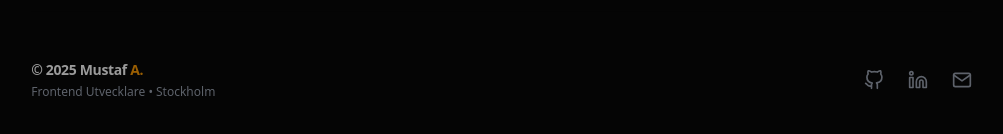
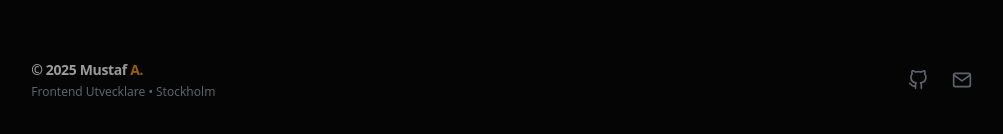
Before and after one commit to mmmnr10/My-Portofolio, a Next.js app: page / in a window 1280 px wide. Shown: the part 4402-4536 px from the top of the page, without its empty margins (276-1279 px from the left). Built offline with nearby package versions, Linux system fonts and the light colour scheme.

Commit message:
Remove LinkedIn icon from footer

```diff
--- a/src/components/Footer.jsx
+++ b/src/components/Footer.jsx
@@ -1,4 +1,4 @@
-import { FiGithub, FiLinkedin, FiMail } from "react-icons/fi";
+import { FiGithub, FiMail } from "react-icons/fi";
 
 export default function Footer() {
   const year = new Date().getFullYear();
@@ -17,7 +17,6 @@ export default function Footer() {
 
         <div className="flex gap-6">
           <FooterLink href="https://github.com/mmmnr10" icon={<FiGithub />} />
-          <FooterLink href="#" icon={<FiLinkedin />} />
           <FooterLink href="mailto:mustaf.h10@outlook.com" icon={<FiMail />} />
         </div>
       </div>
```
